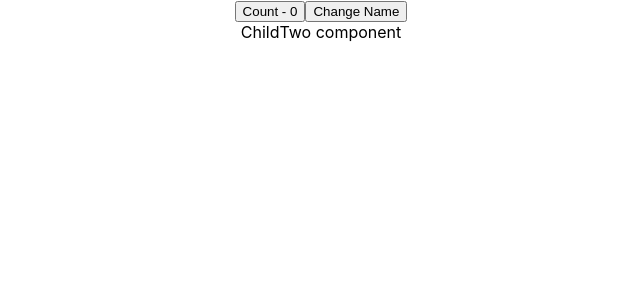
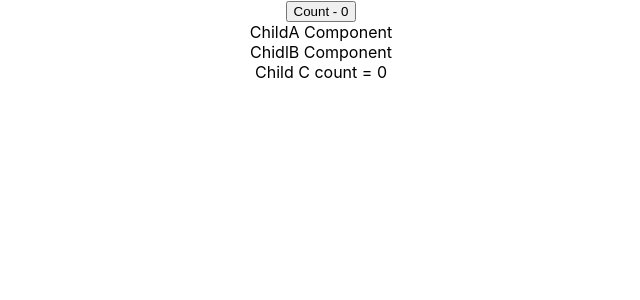
Before and after one commit to SaneManiacMG/React-Render-Demo, a React (Create React App) app: page / in a window 1280 px wide. Shown: the top 300 px of the page, without its empty margins (319-959 px from the left). Built offline with nearby package versions, Linux system fonts and the light colour scheme.

Commit message:
Optimizing parent child rendering ChildA memoized

```diff
--- a/src/App.js
+++ b/src/App.js
@@ -1,10 +1,10 @@
 import "./App.css";
-import { ParentTwo } from "./components/Optimization/ParentTwo";
+import { ContextParent } from "./components/Context/ContextParent";
 
 function App() {
 	return (
 		<div className="App">
-			<ParentTwo />
+			<ContextParent />
 		</div>
 	);
 }
--- /dev/null
+++ b/src/components/Context/ContextChildren.js
@@ -0,0 +1,34 @@
+import React, { useContext } from "react";
+import { CountContext } from "./ContextParent";
+
+export const ChildA = () => {
+	console.log(`ChildA Render`);
+	return (
+		<div>
+			<div>ChildA Component</div>
+			<ChildB />
+		</div>
+	);
+};
+
+export const MemoizedChildA = React.memo(ChildA);
+
+export const ChildB = () => {
+	console.log(`ChildB Render`);
+	return (
+		<div>
+			<div>ChidlB Component</div>
+			<ChildC />
+		</div>
+	);
+};
+
+export const ChildC = () => {
+	const count = useContext(CountContext);
+	console.log(`ChildC Render`);
+	return (
+		<div>
+			<div>Child C count = {count}</div>
+		</div>
+	);
+};
--- /dev/null
+++ b/src/components/Context/ContextParent.js
@@ -0,0 +1,19 @@
+import React, { useState } from "react";
+import { MemoizedChildA } from "./ContextChildren";
+
+export const CountContext = React.createContext();
+const CountProvider = CountContext.Provider;
+
+export const ContextParent = () => {
+	const [count, setCount] = useState(0);
+
+	console.log(`ContextParent Render`);
+	return (
+		<div>
+			<button onClick={() => setCount((c) => c + 1)}>Count - {count}</button>
+			<CountProvider value={count}>
+				<MemoizedChildA />
+			</CountProvider>
+		</div>
+	);
+};
```
